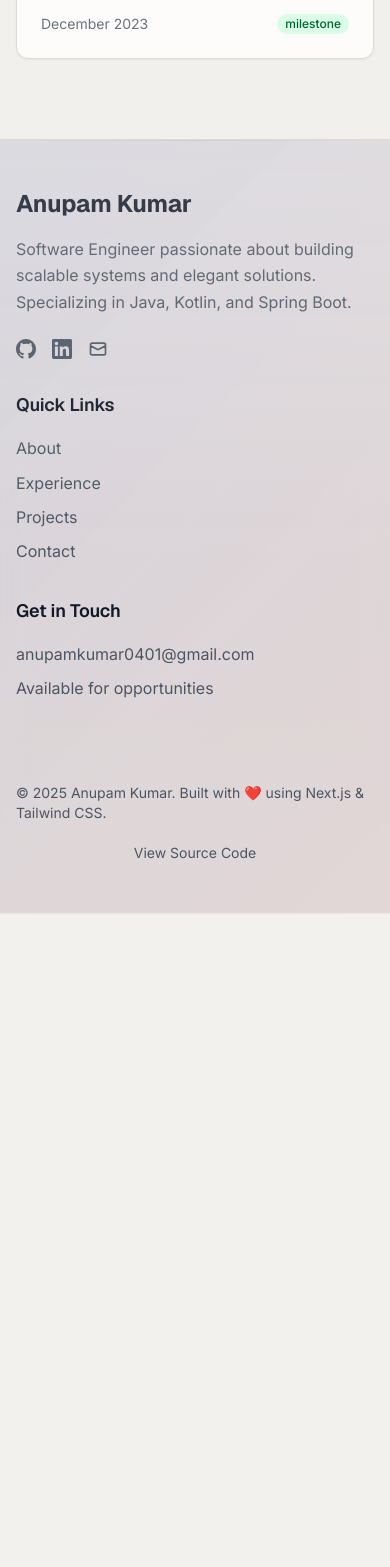
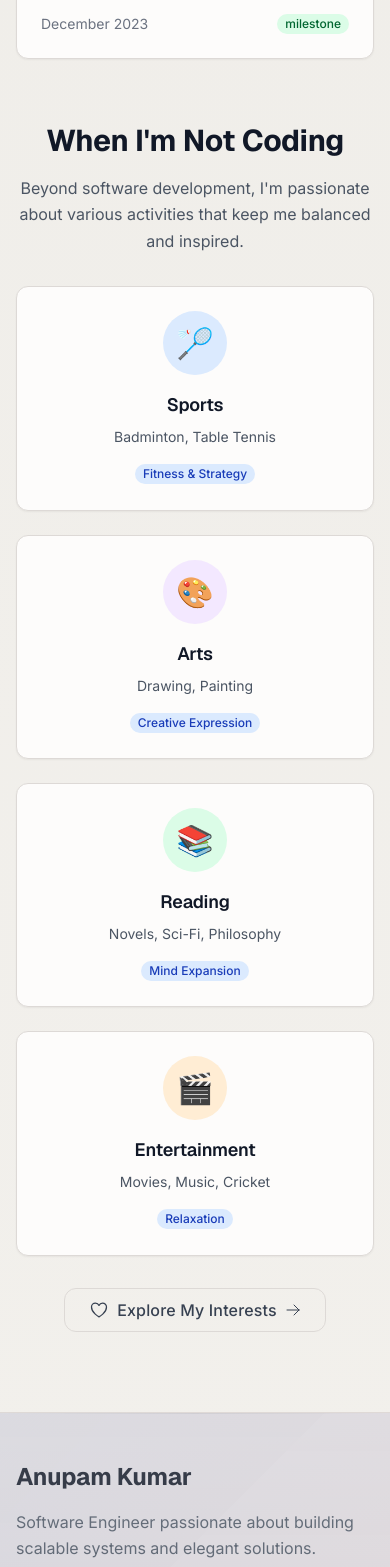
Before and after one commit to Anupam0401/anupam-portfolio, a Next.js app: page /about in a window 390 px wide. Shown: the part 5600-7167 px from the top of the page. Before the commit the page ends 6513 px from the top, so only its background shows below. Built offline with nearby package versions, Linux system fonts and the light colour scheme.

Commit message:
feat: add interests section to about page and streamline writing content in interests page

```diff
--- a/src/app/about/page.tsx
+++ b/src/app/about/page.tsx
@@ -2,8 +2,9 @@
 
 import React, { useState } from 'react'
 import Image from 'next/image'
+import Link from 'next/link'
 import { motion } from 'framer-motion'
-import { DocumentArrowDownIcon, AcademicCapIcon, BriefcaseIcon, TrophyIcon } from '@heroicons/react/24/outline'
+import { DocumentArrowDownIcon, AcademicCapIcon, BriefcaseIcon, TrophyIcon, HeartIcon, ArrowRightIcon } from '@heroicons/react/24/outline'
 import Layout from '@/components/layout/Layout'
 import { Card, CardContent, CardHeader, CardTitle } from '@/components/ui/Card'
 import { Button } from '@/components/ui/Button'
@@ -303,6 +304,127 @@ const AboutPage = () => {
               ))}
             </div>
           </motion.div>
+
+          {/* Interests Section */}
+          <motion.div
+            className="mt-16"
+            initial={{ opacity: 0, y: 30 }}
+            animate={{ opacity: 1, y: 0 }}
+            transition={{ duration: 0.8, delay: 1.0 }}
+          >
+            <h2 className="text-3xl font-bold text-gray-900 dark:text-white mb-4 text-center">
+              When I'm Not Coding
+            </h2>
+            <p className="text-gray-600 dark:text-gray-400 text-center mb-8 max-w-2xl mx-auto">
+              Beyond software development, I'm passionate about various activities that keep me balanced and inspired.
+            </p>
+
+            <div className="grid grid-cols-1 md:grid-cols-2 lg:grid-cols-4 gap-6 mb-8">
+              {/* Sports */}
+              <motion.div
+                initial={{ opacity: 0, y: 30 }}
+                animate={{ opacity: 1, y: 0 }}
+                transition={{ duration: 0.6, delay: 1.1 }}
+              >
+                <Card hoverable className="p-6 h-full text-center">
+                  <div className="flex justify-center mb-4">
+                    <div className="w-16 h-16 rounded-full bg-blue-100 dark:bg-blue-900/30 flex items-center justify-center text-3xl">
+                      🏸
+                    </div>
+                  </div>
+                  <h3 className="text-lg font-semibold text-gray-900 dark:text-white mb-2">
+                    Sports
+                  </h3>
+                  <p className="text-sm text-gray-600 dark:text-gray-400 mb-3">
+                    Badminton, Table Tennis
+                  </p>
+                  <Badge variant="secondary" size="sm">Fitness & Strategy</Badge>
+                </Card>
+              </motion.div>
+
+              {/* Arts */}
+              <motion.div
+                initial={{ opacity: 0, y: 30 }}
+                animate={{ opacity: 1, y: 0 }}
+                transition={{ duration: 0.6, delay: 1.2 }}
+              >
+                <Card hoverable className="p-6 h-full text-center">
+                  <div className="flex justify-center mb-4">
+                    <div className="w-16 h-16 rounded-full bg-purple-100 dark:bg-purple-900/30 flex items-center justify-center text-3xl">
+                      🎨
+                    </div>
+                  </div>
+                  <h3 className="text-lg font-semibold text-gray-900 dark:text-white mb-2">
+                    Arts
+                  </h3>
+                  <p className="text-sm text-gray-600 dark:text-gray-400 mb-3">
+                    Drawing, Painting
+                  </p>
+                  <Badge variant="secondary" size="sm">Creative Expression</Badge>
+                </Card>
+              </motion.div>
+
+              {/* Reading */}
+              <motion.div
+                initial={{ opacity: 0, y: 30 }}
+                animate={{ opacity: 1, y: 0 }}
+                transition={{ duration: 0.6, delay: 1.3 }}
+              >
+                <Card hoverable className="p-6 h-full text-center">
+                  <div className="flex justify-center mb-4">
+                    <div className="w-16 h-16 rounded-full bg-green-100 dark:bg-green-900/30 flex items-center justify-center text-3xl">
+                      📚
+                    </div>
+                  </div>
+                  <h3 className="text-lg font-semibold text-gray-900 dark:text-white mb-2">
+                    Reading
+                  </h3>
+                  <p className="text-sm text-gray-600 dark:text-gray-400 mb-3">
+                    Novels, Sci-Fi, Philosophy
+                  </p>
+                  <Badge variant="secondary" size="sm">Mind Expansion</Badge>
+                </Card>
+              </motion.div>
+
+              {/* Entertainment */}
+              <motion.div
+                initial={{ opacity: 0, y: 30 }}
+                animate={{ opacity: 1, y: 0 }}
+                transition={{ duration: 0.6, delay: 1.4 }}
+              >
+                <Card hoverable className="p-6 h-full text-center">
+                  <div className="flex justify-center mb-4">
+                    <div className="w-16 h-16 rounded-full bg-orange-100 dark:bg-orange-900/30 flex items-center justify-center text-3xl">
+                      🎬
+                    </div>
+                  </div>
+                  <h3 className="text-lg font-semibold text-gray-900 dark:text-white mb-2">
+                    Entertainment
+                  </h3>
+                  <p className="text-sm text-gray-600 dark:text-gray-400 mb-3">
+                    Movies, Music, Cricket
+                  </p>
+                  <Badge variant="secondary" size="sm">Relaxation</Badge>
+                </Card>
+              </motion.div>
+            </div>
+
+            {/* Call to action */}
+            <motion.div
+              className="text-center"
+              initial={{ opacity: 0 }}
+              animate={{ opacity: 1 }}
+              transition={{ duration: 0.6, delay: 1.5 }}
+            >
+              <Link href="/interests">
+                <Button variant="outline" className="group">
+                  <HeartIcon className="w-5 h-5 mr-2" />
+                  Explore My Interests
+                  <ArrowRightIcon className="w-4 h-4 ml-2 group-hover:translate-x-1 transition-transform" />
+                </Button>
+              </Link>
+            </motion.div>
+          </motion.div>
         </div>
       </div>
     </Layout>
--- a/src/app/interests/page.tsx
+++ b/src/app/interests/page.tsx
@@ -97,48 +97,18 @@ const InterestsPage = () => {
     ],
     writing: [
       {
-        id: 'novels',
-        name: 'Novel Writing',
-        icon: '📚',
-        level: 'Passionate Amateur',
-        description: 'Working on a science fiction novel exploring the intersection of AI and human consciousness.',
-        achievements: ['First draft completed', 'Writing group member'],
-        activities: ['Daily writing sessions', 'Story plotting', 'Character development'],
-        why: 'Novel writing improves my ability to think through complex systems and user journeys. The narrative structure helps me design better software architectures.',
+        id: 'creative-writing',
+        name: 'Creative Writing',
+        icon: '✍️',
+        level: 'Passionate',
+        description: 'Writing short stories and poetry exploring technology, human nature, and philosophical themes.',
+        achievements: ['Published in local magazine', 'Poetry reading participant', '30+ pieces completed'],
+        activities: ['Daily writing practice', 'Story competitions', 'Poetry open mic nights', 'Online writing communities'],
+        why: 'Creative writing enhances my ability to think through complex narratives and express ideas concisely - skills that translate to better code architecture, documentation, and problem-solving.',
         gallery: [
-          { type: 'manuscript', title: '"Digital Dreams" - First Novel', year: '2024' },
+          { type: 'publication', title: 'Published Short Story', year: '2023' },
           { type: 'workshop', title: 'Creative Writing Workshop', year: '2023' },
-          { type: 'reading', title: 'Book Club Leadership', year: '2022' }
-        ]
-      },
-      {
-        id: 'short-stories',
-        name: 'Short Stories',
-        icon: '📖',
-        level: 'Intermediate',
-        description: 'Science fiction and contemporary fiction exploring technology\'s impact on humanity.',
-        achievements: ['Published in local magazine', '20+ completed stories'],
-        activities: ['Weekly writing prompts', 'Story competitions', 'Online writing communities'],
-        why: 'Short stories teach conciseness and impact - valuable skills for writing clean, efficient code and technical documentation.',
-        gallery: [
-          { type: 'publication', title: 'First Published Story', year: '2023' },
-          { type: 'contest', title: 'Writing Contest Finalist', year: '2022' },
-          { type: 'collection', title: 'Personal Story Collection', year: '2024' }
-        ]
-      },
-      {
-        id: 'poetry',
-        name: 'Poetry',
-        icon: '✨',
-        level: 'Passionate',
-        description: 'Free verse and structured poetry about technology, nature, and human experience.',
-        achievements: ['Poetry reading participant', 'Online poetry featured'],
-        activities: ['Daily poetry practice', 'Open mic nights', 'Poetry communities'],
-        why: 'Poetry enhances my ability to express complex ideas concisely and beautifully - crucial for code comments, documentation, and user interface copy.',
-        gallery: [
-          { type: 'reading', title: 'Poetry Open Mic Night', year: '2024' },
-          { type: 'feature', title: 'Featured Online Poet', year: '2023' },
-          { type: 'collection', title: 'Personal Poetry Journal', year: '2024' }
+          { type: 'reading', title: 'Poetry Open Mic Night', year: '2024' }
         ]
       },
       {
--- a/src/components/layout/Footer.tsx
+++ b/src/components/layout/Footer.tsx
@@ -12,6 +12,10 @@ const Footer = () => {
     { name: 'About', href: '/about' },
     { name: 'Experience', href: '/experience' },
     { name: 'Projects', href: '/projects' },
+    { name: 'Blog', href: '/blog' },
+    { name: 'Skills', href: '/skills' },
+    { name: 'Interests', href: '/interests' },
+    { name: 'Achievements', href: '/achievements' },
     { name: 'Contact', href: '/contact' }
   ]
 
--- a/src/components/layout/Navigation.tsx
+++ b/src/components/layout/Navigation.tsx
@@ -30,7 +30,6 @@ const Navigation = () => {
     { name: 'Skills', href: '/skills' },
     { name: 'Achievements', href: '/achievements' },
     { name: 'Blog', href: '/blog' },
-    { name: 'Interests', href: '/interests' },
     { name: 'Contact', href: '/contact' }
   ]
 
```
